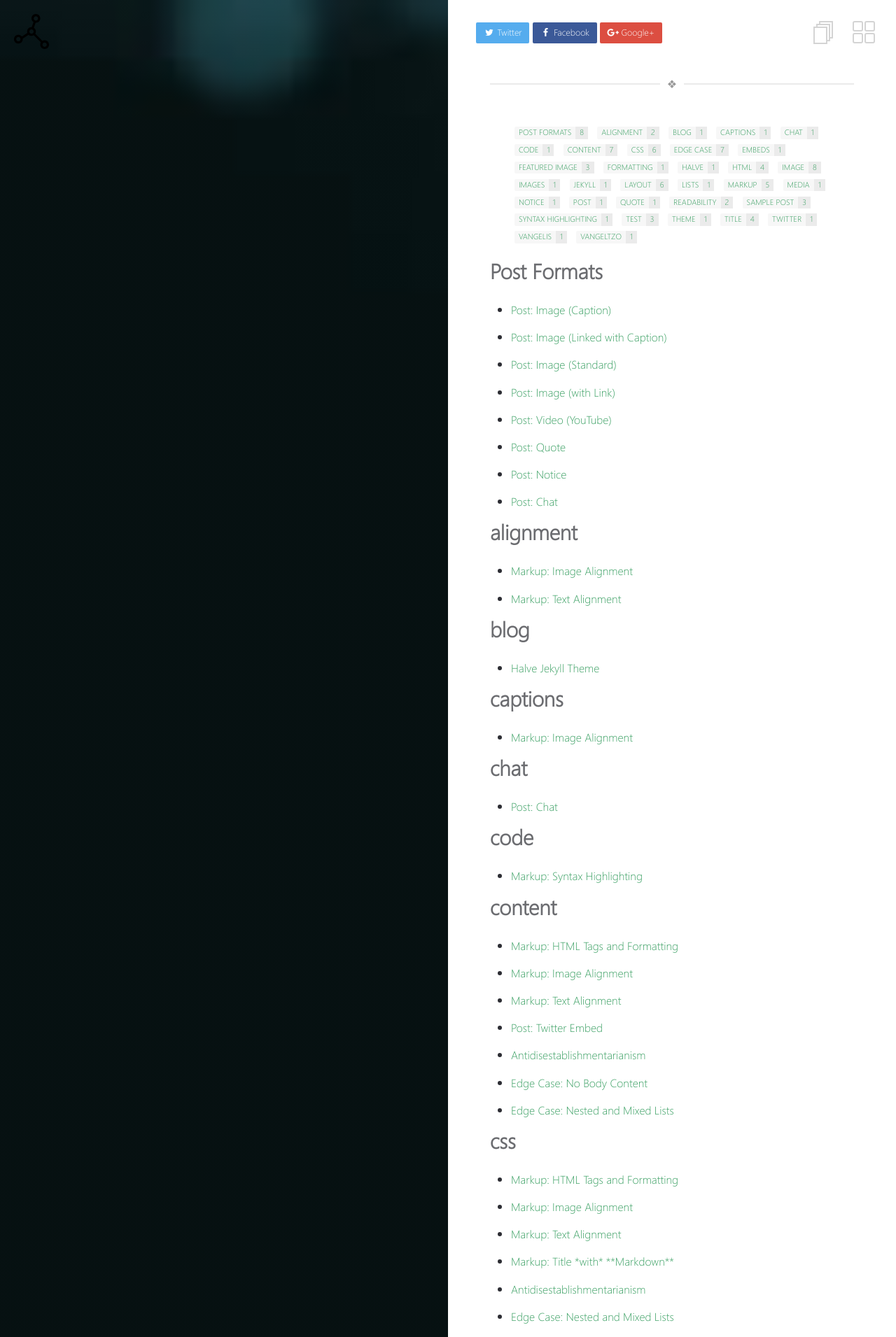
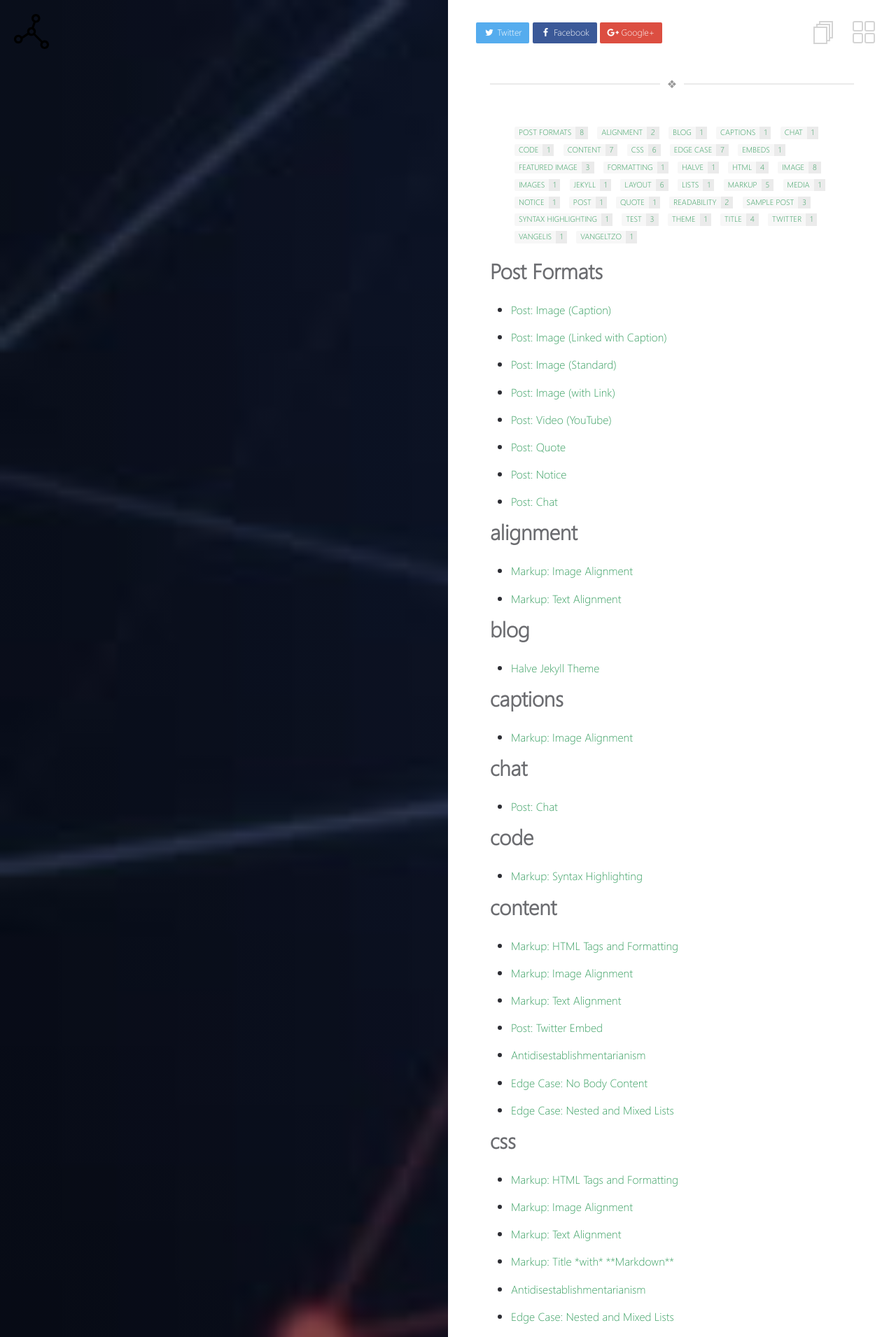
Before and after one commit to pbgrillo/FES, a Jekyll site: the page built from _pages/tags.md, in a window 1280 px wide. Shown: the top 1911 px of the page at 70% size. Built offline with Jekyll 4.4.1, drawn with Linux system fonts in a browser that asks for light colours.

Commit message:
Update _config.yml

```diff
--- a/_config.yml
+++ b/_config.yml
@@ -8,8 +8,8 @@
 # Left Block Images
 background:
   homepage: images/home.jpg                           # this image will be shown on homepage's left block
-  post-list: images/bbb.jpg             # this image will be shown on post list page
-  default-post: images/bbb.jpg   # this image will be shown when post's front matter doesn't specify any image
+  post-list: images/b2.jpg             # this image will be shown on post list page
+  default-post: images/b2.jpg   # this image will be shown when post's front matter doesn't specify any image
 
 # Jekyll
 permalink:          /:title/
```
